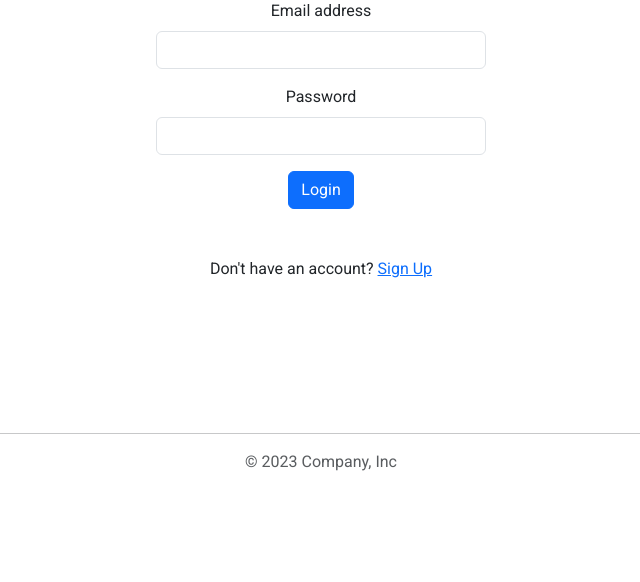
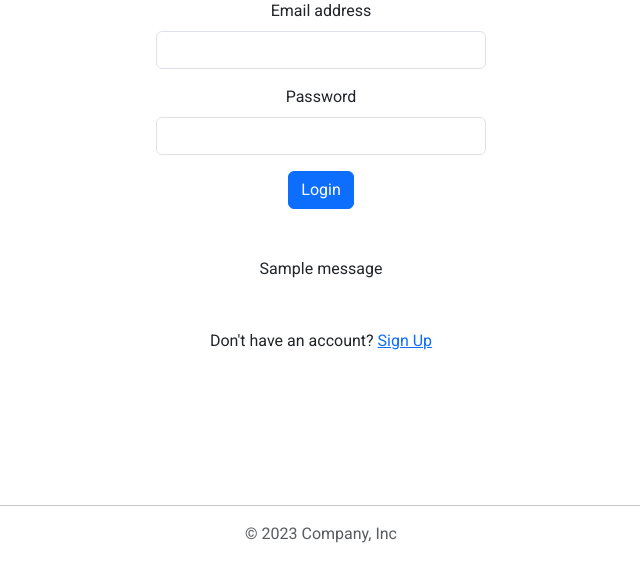
Before and after one commit to lasanthamudalige/tech-gadget-shop, a Flask app: page /login in a window 1280 px wide. Shown: the part 105-687 px from the top of the page, without its empty margins (319-959 px from the left). Run offline with Flask 2, Linux system fonts and the light colour scheme; one stand-in notice (Sample message) is shown; some web fonts are replaced.

Commit message:
add flask error messages

```diff
--- a/templates/login.html
+++ b/templates/login.html
@@ -15,6 +15,13 @@
     </div>
     <button type="submit" class="btn btn-primary">Login</button>
   </form>
-  <p class="m-5">Don't have an account? <a href="{{ url_for('sign_up') }}">Sign Up</a></p>
+  {% with messages = get_flashed_messages() %}
+    {% if messages %}
+      {% for message in messages %}
+        <p class="mt-5 mb-5">{{ message }}</p>
+      {% endfor %}
+    {% endif %}
+  {% endwith %}
+  <p class="mt-5 mb-5">Don't have an account? <a href="{{ url_for('sign_up') }}">Sign Up</a></p>
 </div>
-  {% endblock %}
+{% endblock %}
```
